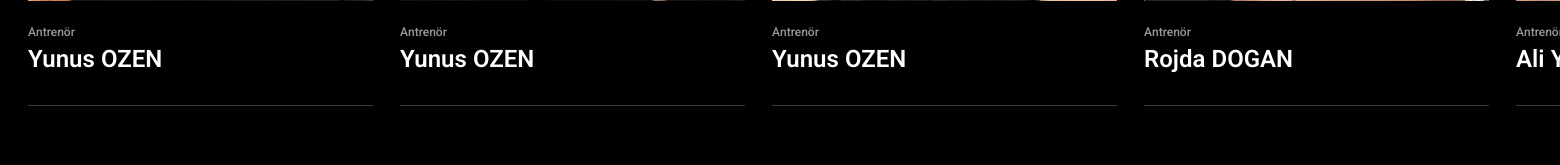
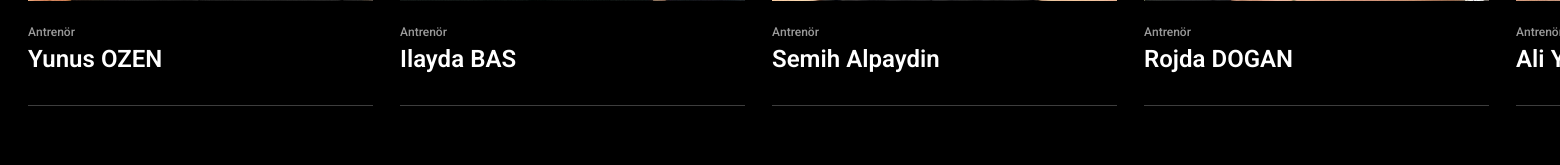
Before and after one commit to kemalbekcan/sporttime_template, a PHP site: page / in a window 1560 px wide; the page is wider, and only the part inside the window is pictured. Shown: the part 5612-5777 px from the top of that part. Run offline with PHP 8.4, Linux system fonts and the light colour scheme; style sheets or scripts are compiled from the project's sources.

Commit message:
initial commit

```diff
--- a/public/index.html
+++ b/public/index.html
@@ -370,7 +370,7 @@
             />
             <div class="meet-teams__cards__card__content">
               <p>Antrenör</p>
-              <h2>Yunus OZEN</h2>
+              <h2>Ilayda BAS</h2>
             </div>
           </div>
         </div>
@@ -385,7 +385,7 @@
             />
             <div class="meet-teams__cards__card__content">
               <p>Antrenör</p>
-              <h2>Yunus OZEN</h2>
+              <h2>Semih Alpaydin</h2>
             </div>
           </div>
         </div>
--- a/src/index.html
+++ b/src/index.html
@@ -370,7 +370,7 @@
             />
             <div class="meet-teams__cards__card__content">
               <p>Antrenör</p>
-              <h2>Yunus OZEN</h2>
+              <h2>Ilayda BAS</h2>
             </div>
           </div>
         </div>
@@ -385,7 +385,7 @@
             />
             <div class="meet-teams__cards__card__content">
               <p>Antrenör</p>
-              <h2>Yunus OZEN</h2>
+              <h2>Semih Alpaydin</h2>
             </div>
           </div>
         </div>
--- a/src/scss/components/_line-gallery.scss
+++ b/src/scss/components/_line-gallery.scss
@@ -1,6 +1,7 @@
 .line__gallery {
     border: 1px solid green;
     padding: 40px;
+
   &__images {
     border: 1px solid red;
     display: flex;
@@ -8,8 +9,10 @@
     align-items: center;
     gap: 30px;
   }
+
   &__image {
     width: 195px;
     height: 195px;
+    flex: 1 1 auto;
+  }
 }
-}
```
Also changed, not shown: public/css/app.css.
